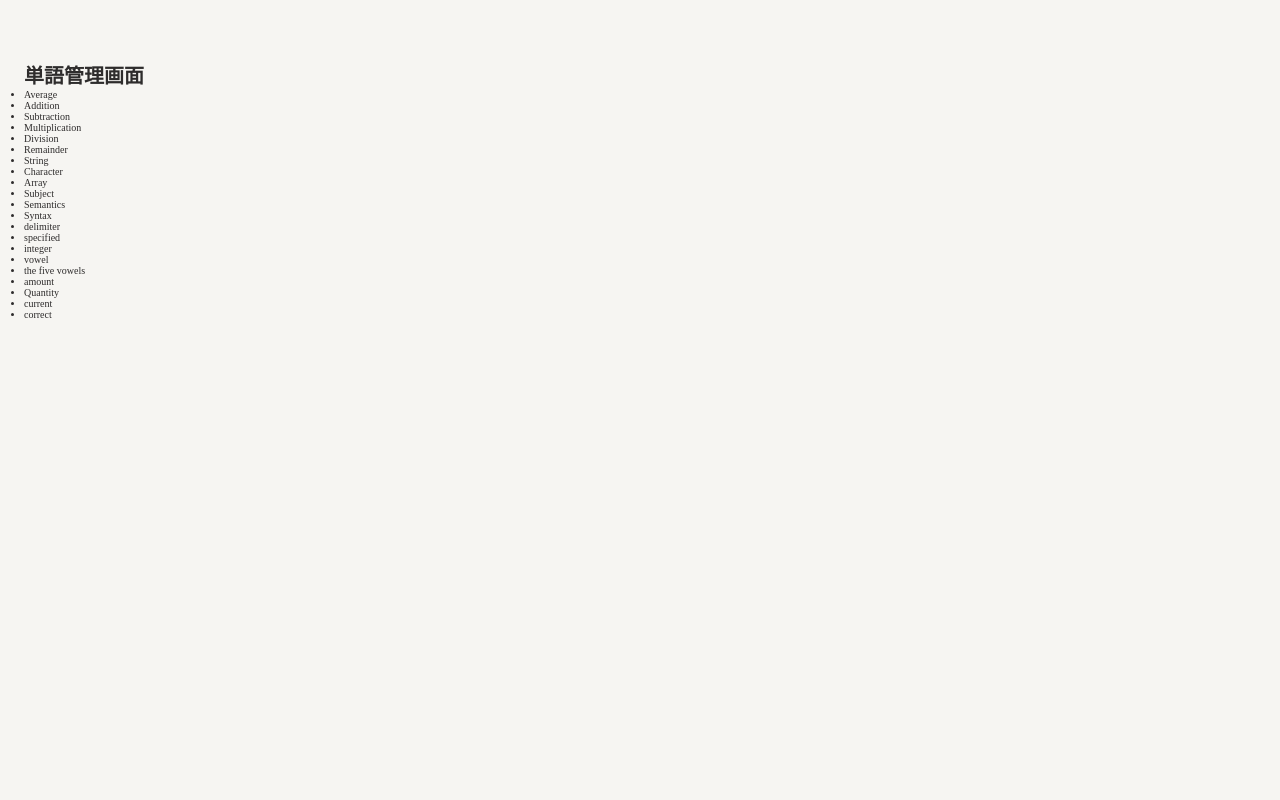
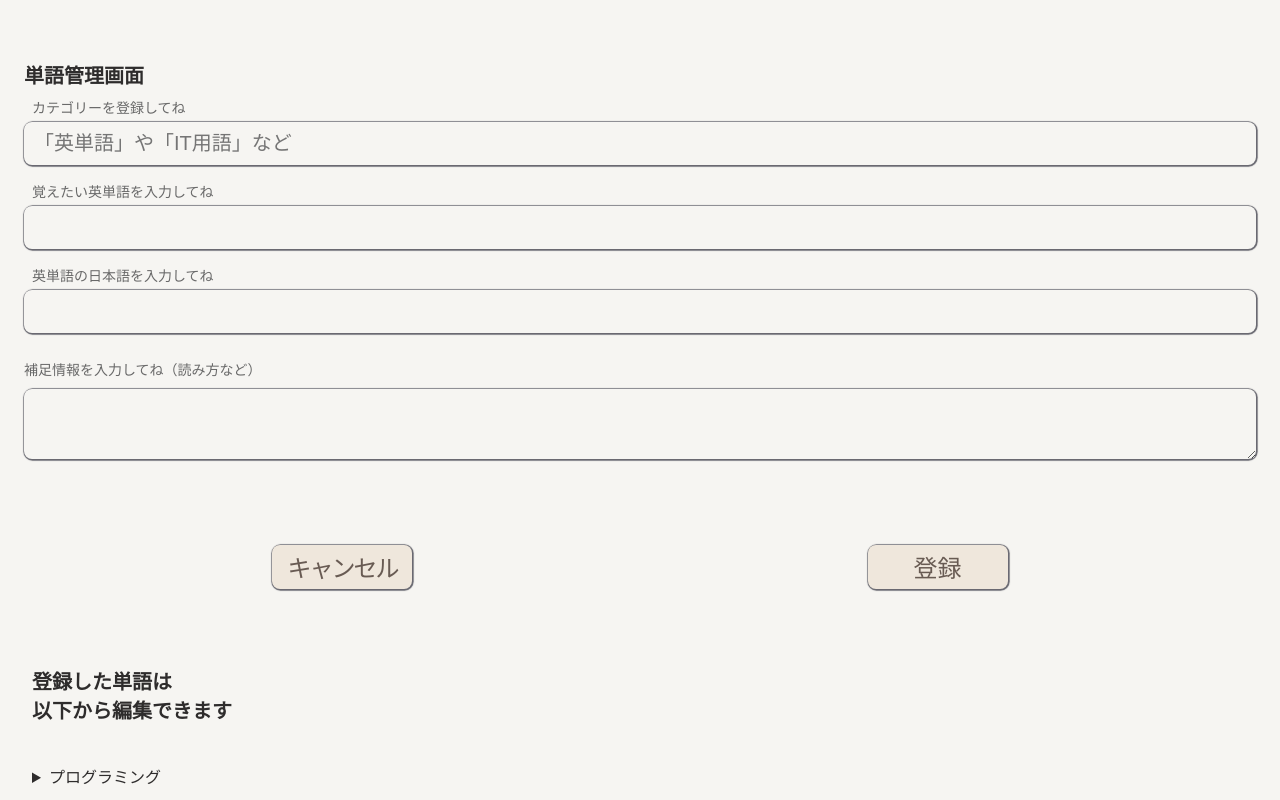
Before and after one commit to aico0315/english-word-quiz-next, a Next.js app: page /words in a window 1280 px wide. Shown: the top 800 px of the page. Built offline with nearby package versions, Linux system fonts and the light colour scheme.

Commit message:
feat: add WordManager to /words page
remove debug code

```diff
--- a/src/app/words/page.tsx
+++ b/src/app/words/page.tsx
@@ -1,17 +1,13 @@
 import { getWords } from "@/lib/words"
+import WordManager from "@/components/WordManager"
 
 export default async function WordsPage (){
-  const words = await getWords()
-  const wordsList = words.map(word =>
-    <li key={word.id}>{word.question}</li>
-  )
+  const wordArray = await getWords();
 
   return (
     <>
-    <h1>単語管理画面</h1>
-    <ul>
-      { wordsList }
-    </ul>
+      <h1>単語管理画面</h1>
+      { <WordManager className="" wordArray={ wordArray } /> }
     </>
   )
 }
```
